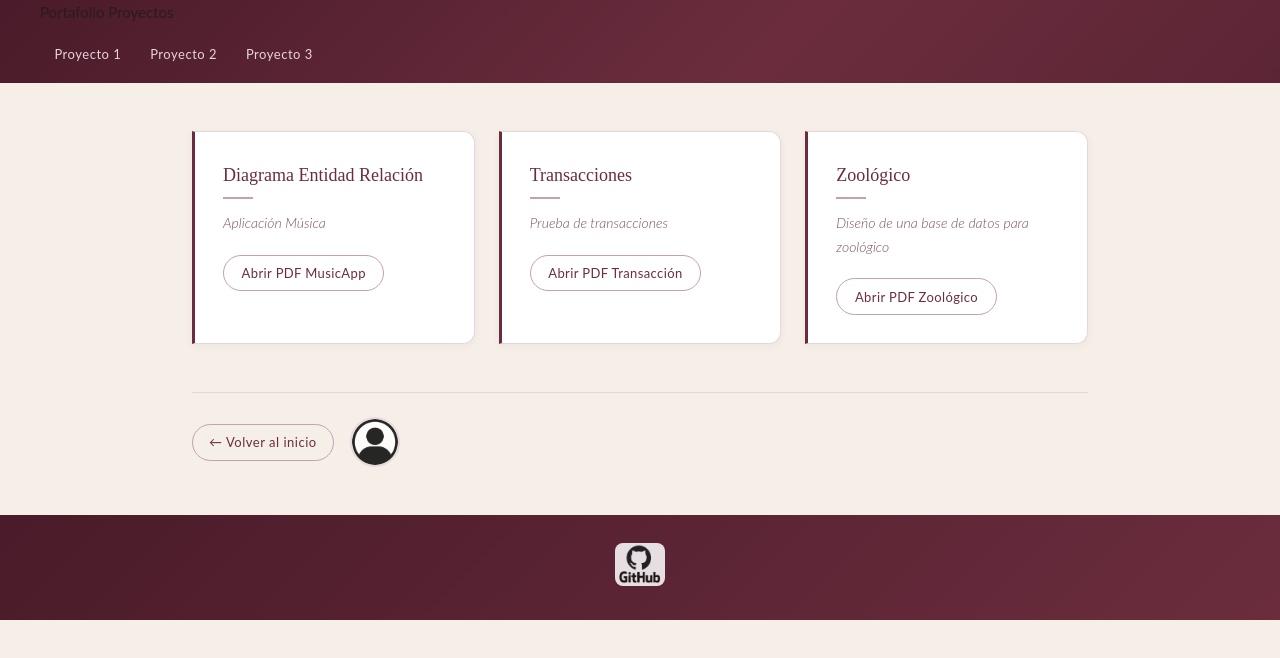
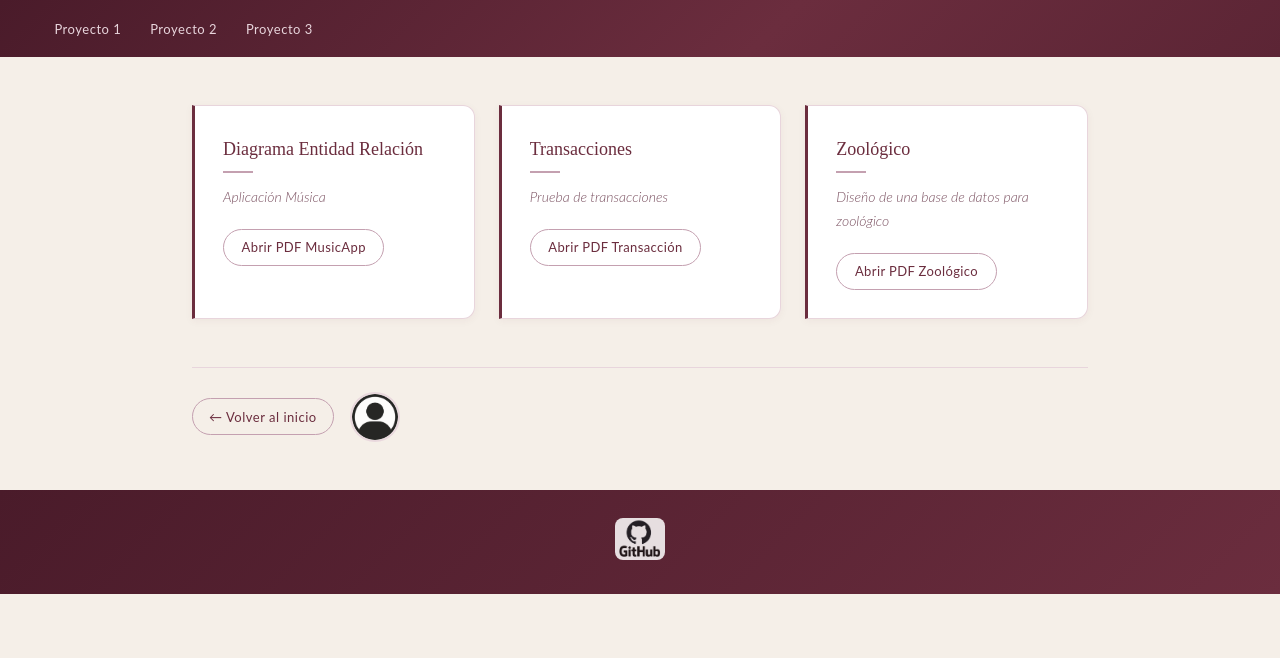
Before and after one commit to Candela31/Portafolio-profesional, a plain HTML site: page proyecto.html in a window 1280 px wide. Drawn offline with Linux system fonts and the light colour scheme.

```diff
--- a/proyecto.css
+++ b/proyecto.css
@@ -51,6 +51,7 @@
   padding: 1.1rem 1.5rem 1.1rem 0;
   margin-right: auto;
 }
+
 
 nav ul li a {
   color: var(--color-secundario-claro);
--- a/proyecto.html
+++ b/proyecto.html
@@ -10,7 +10,7 @@
 
     <header id="inicio">
         <nav>
-            <span class="logo">Portafolio Proyectos</span>
+
             <ul>
                 <li><a href="#der">Proyecto 1</a></li>
                 <li><a href="#transacciones">Proyecto 2</a></li>
--- a/style.css
+++ b/style.css
@@ -61,9 +61,9 @@
   border-top: 1px solid rgba(196, 160, 176, 0.25);
 }
 
-nav .logo {
-  color: var(--color-fondo);
-  font-family: var(--fuente-titulo);
+nav.logo {
+  color: white;
+  font-family: var(---titulo);
   font-size: 14px;
   font-weight: 400;
   letter-spacing: 0.05em;
@@ -440,7 +440,7 @@
     font-size: 13px;
   }
 
-  table th,
+
   table td {
     padding: 0.6rem 0.75rem;
   }
```
Also changed, not shown: capturas/Captura de pantalla 2026-06-05 145223.png (added), capturas/Captura de pantalla 2026-06-05 145639.png (added), capturas/Captura de pantalla 2026-06-05 145837.png (added), capturas/Captura de pantalla 2026-06-05 145847.png (added), capturas/Captura de pantalla 2026-06-05 145856.png (added), capturas/Captura de pantalla 2026-06-05 145914.png (added), 1 other file.
